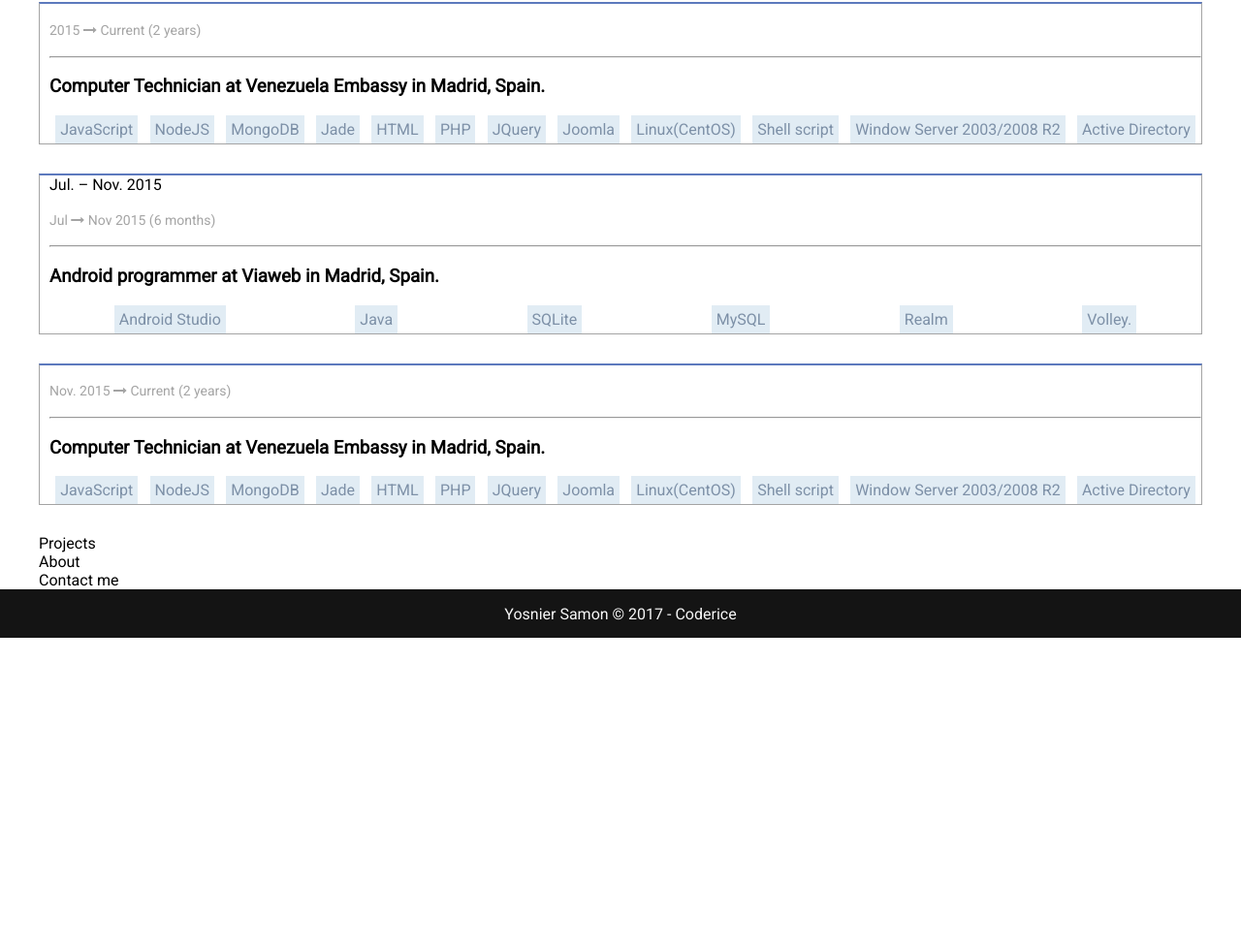
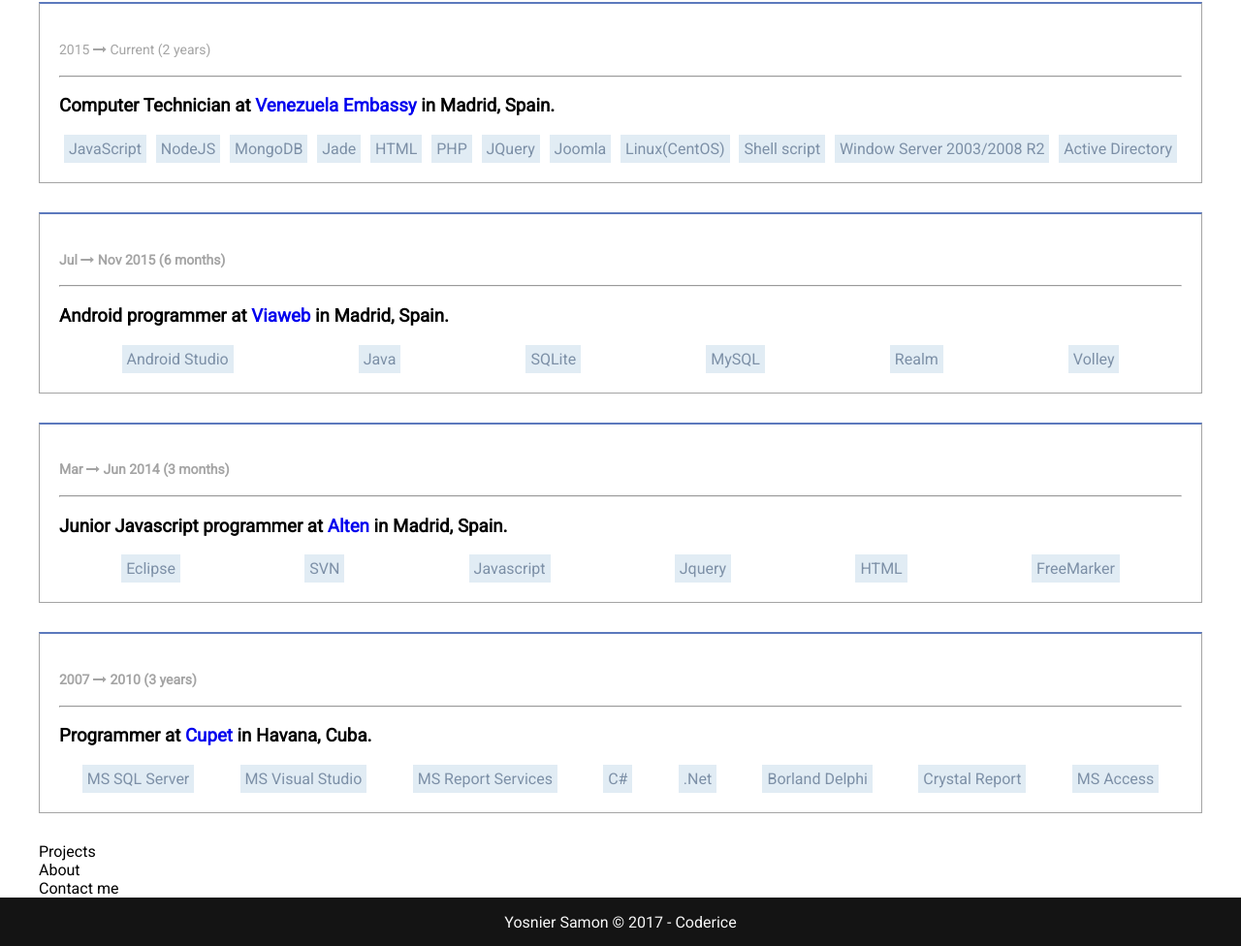
Before and after one commit to yosamac/resume, a plain HTML site: page index.html in a window 1280 px wide. Shown: the part 1518-2494 px from the top of the page at 97% size. Before the commit the page ends 2176 px from the top, so only its background shows below. Drawn offline with Linux system fonts and the light colour scheme.

Commit message:
Fixed experience seccion

```diff
--- a/css/style.css
+++ b/css/style.css
@@ -148,37 +148,29 @@
 	padding: 10px;
 }
 
-.education-info{
+.education-item{
 	border: 1px solid var(--secondary-text-color);
 	margin-bottom: 40px;
 	padding-left: 5px;
 }
 
-.time-info > h4{
+.education-item > p{
+	font-size: 16px;
+	font-weight: bold;
+}
+
+.time-info {
 	font-size: 14px;
 	font-weight: lighter;
 	color: var(--secondary-text-color);
 }
-.education-info > p{
-	font-size: 16px;
-	font-weight: bold;
-}
-
-/*.experience {
-	display: flex;
-	margin-bottom: 10px;
-	flex-direction:column;
-	flex-wrap:wrap;
-	justify-content:space-between;
-	height: 100%;
-}*/
 
 .experience-item{
 	border: 1px solid  var(--secondary-text-color);
 	border-top: 2px solid var(--menu-text-color);
-	padding-left: 10px;
+	padding: 20px;
+	/*padding-bottom: 10px;*/
 	margin-bottom: 30px;
-
 }
 
 .experience-tech{
@@ -196,6 +188,9 @@
 	color: var(--tech-text-color);
 }
 
+a {
+	text-decoration: none;
+}
 
 .footer{
 	background-color: var(--main-bg-color);
--- a/index.html
+++ b/index.html
@@ -70,14 +70,14 @@
 			</div>
 		</seccion>
 		<seccion class="education">
-			<div class="education-info time-info">
-				<h4>2012 <i class="fa fa-long-arrow-right" aria-hidden="true"></i> 2014 (2 years)</h4>
+			<div class="education-item">
+				<h4 class="time-info">2012 <i class="fa fa-long-arrow-right" aria-hidden="true"></i> 2014 (2 years)</h4>
 				<p class="fa fa-graduation-cap">
 					Vocational Technician in Cross-Platform Application Development, I.E.S JUAN DE LA CIERVA, Madrid, Spain.
 				</p>
 			</div>
-			<div class="education-info time-info">
-				<h4>2001 <i class="fa fa-long-arrow-right" aria-hidden="true"></i> 2005 (4 years)</h4>
+			<div class="education-item">
+				<h4 class="time-info">2001 <i class="fa fa-long-arrow-right" aria-hidden="true"></i> 2005 (4 years)</h4>
 				<p class="fa fa-graduation-cap">
 					Technician in Computer Science, I.P.I REPÚBLICA BOLIVARIANA DE VENEZUELA, Havana, Cuba.
 				</p>
@@ -85,12 +85,12 @@
 		</seccion>
 		<seccion class="experience section-container">
 			<article class="experience-item">
-				<header class="time-info">
-					<h4>2015 <i class="fa fa-long-arrow-right" aria-hidden="true"></i> Current (2 years)</span></h4>
+				<header class="experience-header">
+					<h4 class="position time-info">2015 <i class="fa fa-long-arrow-right" aria-hidden="true"></i> Current (2 years)</h4>
 					<hr>
 				</header>
 				<div>
-					<h3 class>Computer Technician at Venezuela Embassy in Madrid, Spain.</h3></div>
+					<h3 class="position">Computer Technician at <a href="http://embajadadevenezuela.es">Venezuela Embassy</a>  in Madrid, Spain.</h3>
 					<div class="experience-tech">
 						<span class="experience-tech-item">JavaScript</span>
 						<span class="experience-tech-item">NodeJS</span>
@@ -108,47 +108,58 @@
 				</div>
 			</article>
 			<article class="experience-item">
-				<header class="time-info"> Jul. – Nov. 2015
-					<h4>Jul <i class="fa fa-long-arrow-right" aria-hidden="true"></i> Nov 2015 (6 months)</span></h4>
+				<header class="time-info">
+					<h4>Jul <i class="fa fa-long-arrow-right" aria-hidden="true"></i> Nov 2015 (6 months)</h4>
 					<hr>
 				</header>
-				<div>
-					<h3 class>Android programmer at Viaweb in Madrid, Spain.</h3></div>
+				<div class="exprience-detail">
+					<h3 class="position">Android programmer at <a href="http://www.viaweb.es">Viaweb</a> in Madrid, Spain.</h3>
 					<div class="experience-tech">
-
 						<span class="experience-tech-item">Android Studio</span>
 						<span class="experience-tech-item">Java</span>
 						<span class="experience-tech-item">SQLite</span>
 						<span class="experience-tech-item">MySQL</span>
 						<span class="experience-tech-item">Realm</span>
-						<span class="experience-tech-item">Volley.</span>
+						<span class="experience-tech-item">Volley</span>
 					</div>
 				</div>
 			</article>
 			<article class="experience-item">
 				<header class="time-info">
-					<h4> Nov. 2015 <i class="fa fa-long-arrow-right" aria-hidden="true"></i> Current (2 years)</span></h4>
+					<h4>Mar <i class="fa fa-long-arrow-right" aria-hidden="true"></i> Jun 2014 (3 months)</h4>
 					<hr>
 				</header>
-				<div>
-					<h3 class>Computer Technician at Venezuela Embassy in Madrid, Spain.</h3></div>
+				<div class="experience-detail">
+					<h3 class="position">Junior Javascript programmer at <a href="http://www.alten.com">Alten</a>  in Madrid, Spain.</h3>
 					<div class="experience-tech">
-						<span class="experience-tech-item">JavaScript</span>
-						<span class="experience-tech-item">NodeJS</span>
-						<span class="experience-tech-item">MongoDB</span>
-						<span class="experience-tech-item">Jade</span>
+						<span class="experience-tech-item">Eclipse</span>
+						<span class="experience-tech-item">SVN</span>
+						<span class="experience-tech-item">Javascript</span>
+						<span class="experience-tech-item">Jquery</span>
 						<span class="experience-tech-item">HTML</span>
-						<span class="experience-tech-item">PHP</span>
-						<span class="experience-tech-item">JQuery</span>
-						<span class="experience-tech-item">Joomla</span>
-						<span class="experience-tech-item">Linux(CentOS)</span>
-						<span class="experience-tech-item">Shell script</span>
-						<span class="experience-tech-item">Window Server 2003/2008 R2</span>
-						<span class="experience-tech-item">Active Directory</span>
+						<span class="experience-tech-item">FreeMarker</span>
 					</div>
 				</div>
 			</article>
-
+			<article class="experience-item">
+				<header class="time-info">
+					<h4>2007 <i class="fa fa-long-arrow-right" aria-hidden="true"></i> 2010 (3 years)</h4>
+					<hr>
+				</header>
+				<div class="experience-detail">
+					<h3 class="position">Programmer at <a href="http://www.cupet.cu/">Cupet</a> in Havana, Cuba.</h3>
+					<div class="experience-tech">
+						<span class="experience-tech-item">MS SQL Server</span>
+						<span class="experience-tech-item">MS Visual Studio</span>
+						<span class="experience-tech-item">MS Report Services</span>
+						<span class="experience-tech-item">C#</span>
+						<span class="experience-tech-item">.Net</span>
+						<span class="experience-tech-item">Borland Delphi</span>
+						<span class="experience-tech-item">Crystal Report</span>
+						<span class="experience-tech-item">MS Access</span>
+					</div>
+				</div>
+			</article>
 		</seccion>
 		<seccion class="project">
 			<div>
```
